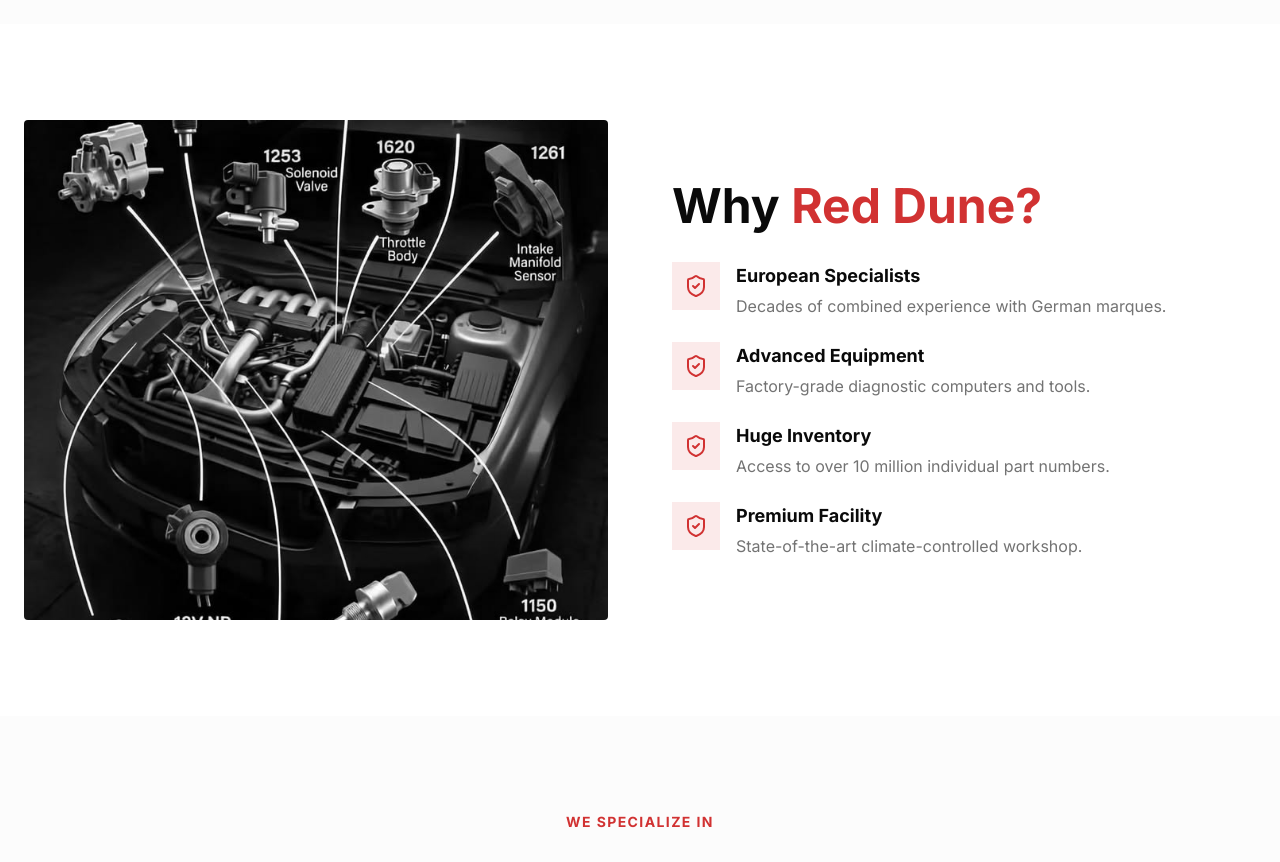
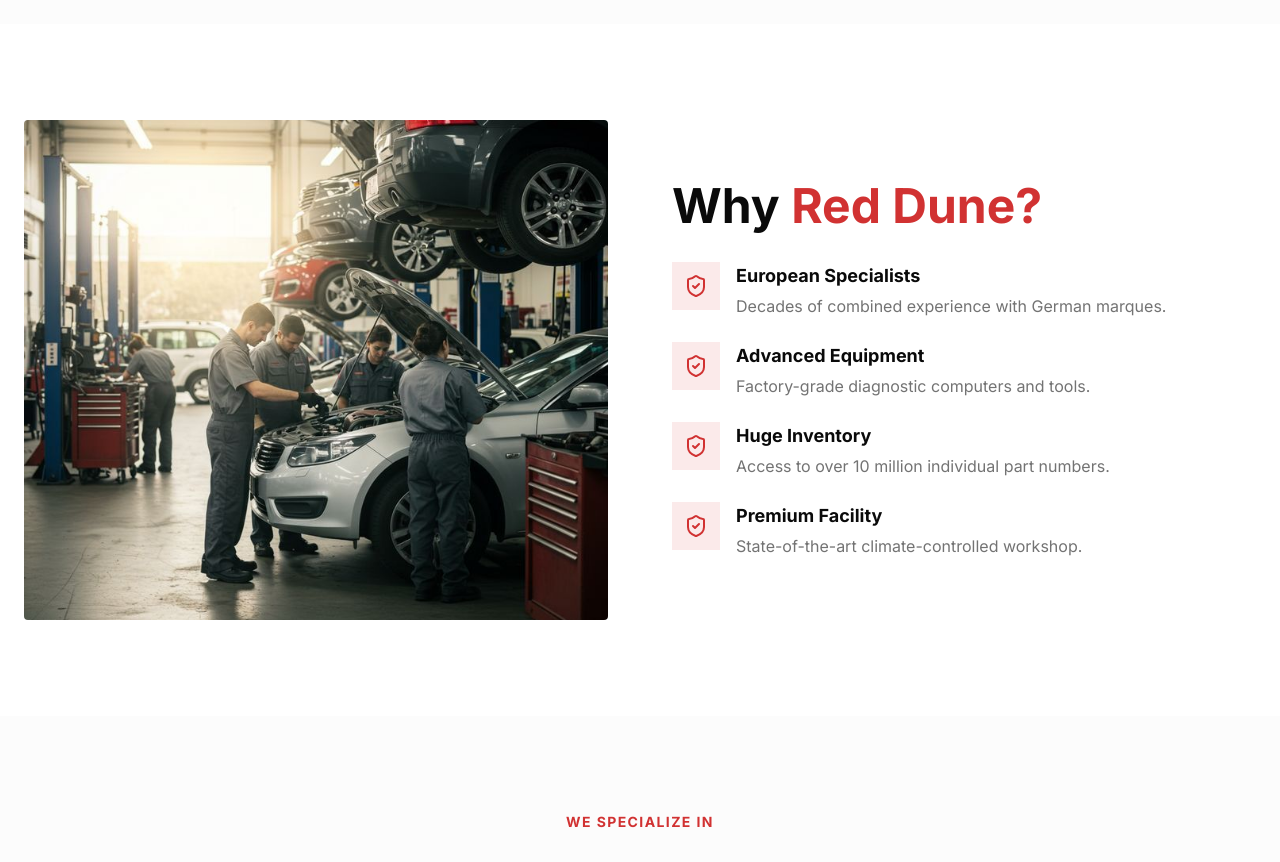
Before and after one commit to Ebad46/redDune, a Next.js app: page /products/spare-parts in a window 1280 px wide. Shown: the part 3940-4802 px from the top of the page. Built offline with nearby package versions, Linux system fonts and the light colour scheme; a web font is replaced by a local one.

Commit message:
Finished

```diff
--- a/app/products/spare-parts/page.tsx
+++ b/app/products/spare-parts/page.tsx
@@ -361,12 +361,12 @@ export default function SparePartsPage() {
                   src={SPARE_PARTS_DATA.whyChoose.image}
                   alt={SPARE_PARTS_DATA.whyChoose.imageLabel}
                   fill
-                  className="rounded-sm object-cover grayscale hover:grayscale-0 transition-all duration-500"
+                  className="rounded-sm object-cover transition-all duration-500"
                 />
               ) : (
                 <PlaceholderImage
                   label={SPARE_PARTS_DATA.whyChoose.imageLabel}
-                  className="rounded-sm grayscale hover:grayscale-0 transition-all duration-500"
+                  className="rounded-sm transition-all duration-500"
                 />
               )}
             </div>
--- a/lib/data.ts
+++ b/lib/data.ts
@@ -880,7 +880,7 @@ export const SPARE_PARTS_DATA = {
         title1: "spareParts.whyRedDune.title1",
         title2: "spareParts.whyRedDune.title2",
         imageLabel: "Workshop Section Area",
-        image: "/images/spare/part3.jpeg",
+        image: "/images/services.jpg",
         items: ["specialists", "equipment", "inventory", "facility"],
     },
     specialization: {
```
